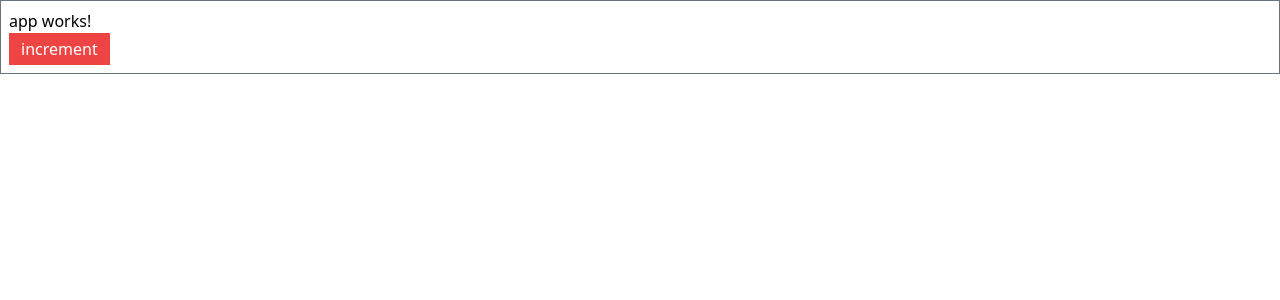
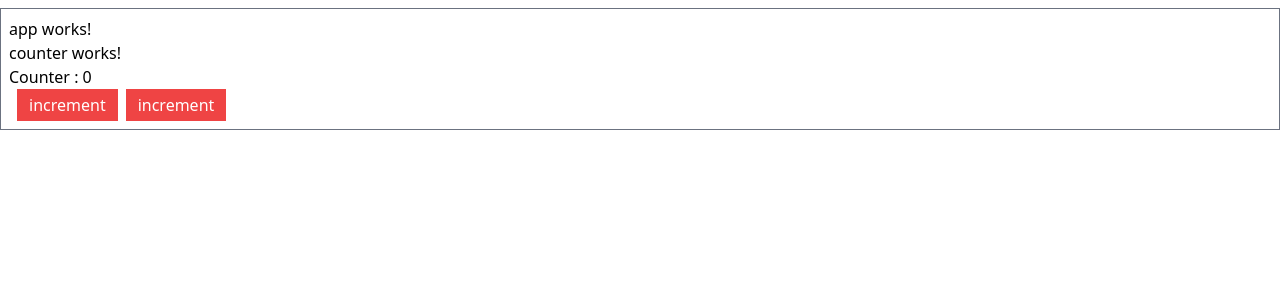
Before and after one commit to shivrajpro/react-by-lwd, a React (Create React App) app: page / in a window 1280 px wide. Shown: the top 300 px of the page. Built offline with nearby package versions, Linux system fonts and the light colour scheme.

Commit message:
intro to hooks

```diff
--- a/src/App.js
+++ b/src/App.js
@@ -1,10 +1,11 @@
 import './App.css';
+import Counter from './components/Counter/Counter';
 
 function App() {
     return (
-        <div className='p-2 border border-gray-500 container mx-auto'>
+        <div className='m-2 p-2 border border-gray-500 container mx-auto'>
             <p>app works!</p>
-            <button className='bg-red-500 px-3 py-1 text-white' >increment</button>
+            <Counter/>
         </div>
     );
 }
--- /dev/null
+++ b/src/components/Counter/Counter.js
@@ -0,0 +1,24 @@
+import { useState } from "react"
+
+const Counter = () => {
+    const [counter, setCounter] = useState(0);
+
+    function increaseCounter() {
+        setCounter(counter + 1);
+    }
+
+    return (
+        <div>
+            <p>counter works!</p>
+            <p>Counter : {counter}</p>
+            <button className='mx-2 bg-red-500 px-3 py-1 text-white'
+                onClick={() => setCounter(counter + 1)}
+            >increment</button>
+            <button className='bg-red-500 px-3 py-1 text-white'
+                onClick={increaseCounter}
+            >increment</button>
+        </div>
+    )
+}
+
+export default Counter;
```
Also changed, not shown: 1 other file (tests, documents, lock files or other folders).
